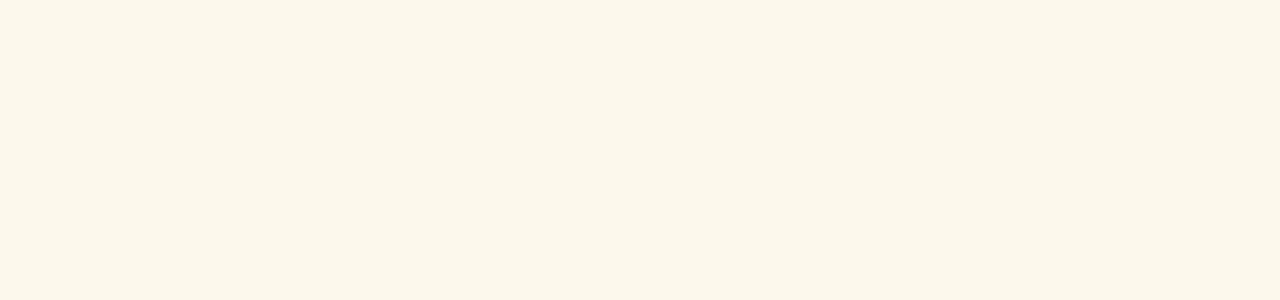
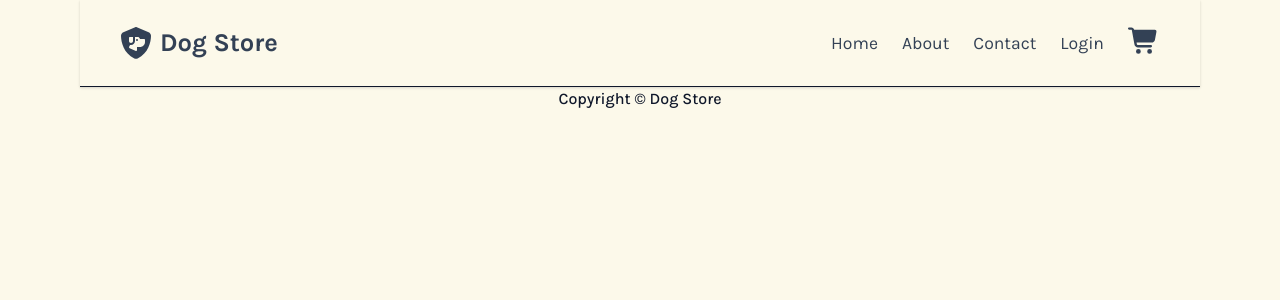
Before and after one commit to ThePaladinDev/mystore-ui, a React (Vite) app: page / in a window 1280 px wide. Shown: the top 300 px of the page. Built offline with nearby package versions, Linux system fonts and the light colour scheme.

Commit message:
Add and style Header and Footer

```diff
--- a/src/App.jsx
+++ b/src/App.jsx
@@ -1,3 +1,13 @@
-function App() {}
+import Header from './components/Header';
+import Footer from './components/Footer';
+
+function App() {
+  return (
+    <div>
+      <Header />
+      <Footer />
+    </div>
+  );
+}
 
 export default App;
--- /dev/null
+++ b/src/components/Footer.jsx
@@ -0,0 +1,5 @@
+const Footer = () => {
+  return <footer className="footer">Copyright &copy; Dog Store</footer>;
+};
+
+export default Footer;
--- /dev/null
+++ b/src/components/Header.jsx
@@ -0,0 +1,49 @@
+import { FontAwesomeIcon } from '@fortawesome/react-fontawesome';
+import { faShieldDog, faCartShopping } from '@fortawesome/free-solid-svg-icons';
+
+const Header = () => {
+  return (
+    <header className="header">
+      <div className="container">
+        <a href="/" className="logo-link">
+          <FontAwesomeIcon icon={faShieldDog} className="header-icon" />
+          <span className="header-title">Dog Store</span>
+        </a>
+        <nav className="nav-bar">
+          <ul>
+            <li>
+              <a href="/" className="nav-link">
+                Home
+              </a>
+            </li>
+            <li>
+              <a href="/about" className="nav-link">
+                About
+              </a>
+            </li>
+            <li>
+              <a href="/contact" className="nav-link">
+                Contact
+              </a>
+            </li>
+            <li>
+              <a href="/login" className="nav-link">
+                Login
+              </a>
+            </li>
+            <li>
+              <a href="/cart">
+                <FontAwesomeIcon
+                  icon={faCartShopping}
+                  className="header-icon"
+                />
+              </a>
+            </li>
+          </ul>
+        </nav>
+      </div>
+    </header>
+  );
+};
+
+export default Header;
--- a/src/main.css
+++ b/src/main.css
@@ -0,0 +1,54 @@
+body {
+  min-height: 100vh;
+}
+
+.container {
+  border-bottom: 1px solid var(--textColor);
+  box-shadow: var(--shadow-1);
+  width: var(--view-width);
+  max-width: var(--max-width);
+  margin: 0 auto;
+  padding: 1.5rem 2.5rem;
+  display: flex;
+  justify-content: space-between;
+  align-items: center;
+}
+
+.logo-link {
+  display: flex;
+  justify-content: center;
+  align-items: center;
+  gap: 0.5rem;
+  color: var(--altTextColor);
+}
+
+.header-icon {
+  height: 2rem;
+  width: 2rem;
+  color: var(--altTextColor);
+}
+
+.header-title {
+  font-size: 1.6rem;
+  font-weight: bold;
+}
+
+.nav-bar ul {
+  display: flex;
+  justify-content: center;
+  align-items: center;
+  gap: 1.5rem;
+}
+
+.nav-link {
+  font-size: 1.1rem;
+  color: var(--altTextColor);
+}
+.nav-link:hover {
+  font-weight: 500;
+}
+
+.footer {
+  font-weight: 500;
+  text-align: center;
+}
```
